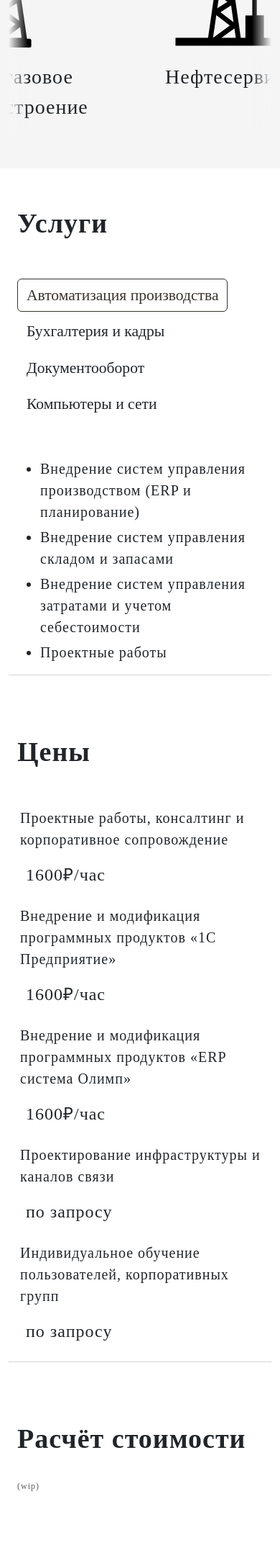
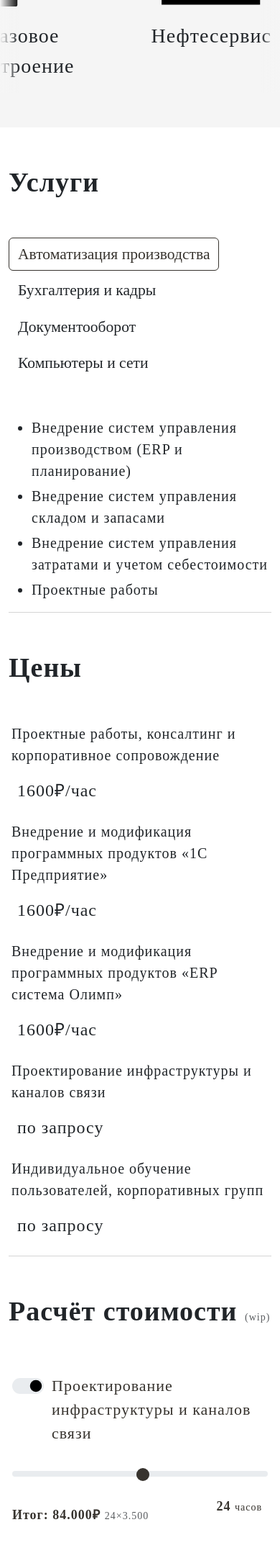
Before and after one commit to sidney31/ApiFactory, a Django app: template main/templates/main/main_page.html in a window 390 px wide. Shown: the part 1760-3917 px from the top of the page at 72% size. Run offline with Django 5.2, Linux system fonts and the light colour scheme; the template is opened without the code that fills it, so the values that code supplies are empty; some libraries are stand-ins or nearby versions; some web fonts are replaced.

Commit message:
change `section2` size for different screen-width; remove blue ring for some elements

```diff
--- a/ApiFactory/static/css/index.css
+++ b/ApiFactory/static/css/index.css
@@ -357,7 +357,7 @@
 }
 
 .section2 {
-    width: 500px;
+    width: 45%;
     padding: 10px 5px;
     margin: 10px;
 }
@@ -370,7 +370,7 @@
 }
 
 .section2 > .content {
-    font-size: 22px;
+    font-size: 24px;
     font-weight: 600;
     text-decoration: none;
     color: var(--main-dark-color);
@@ -390,7 +390,7 @@
 }
 
 small {
-    font-size: 12px;
+    font-size: 14px;
     font-weight: 400;
 }
 
@@ -407,9 +407,13 @@
     top: -100px;
 }
 
+.form-check-input {
+    background-color: #e9ecef;
+}
+
 .form-check-input:checked {
     background-color: #e9ecef;
-    border-color: rgba(1, 1, 1, 10%);
+    border: none;
 }
 
 .form-switch .form-check-input {
@@ -436,6 +440,12 @@
     cursor: pointer;
 }
 
+*:focus, input {
+    border: none !important;
+    box-shadow: none !important;
+    outline: none !important;
+}
+
 @media (max-width: 1400px) {
     .fs-xxl {
         font-size: 54px;
@@ -445,6 +455,10 @@
 @media (max-width: 1200px) {
     .fs-xxl {
         font-size: 48px;
+    }
+
+    .section2 {
+        width: 100%;
     }
 }
 
@@ -457,9 +471,15 @@
         font-size: 52px;
         text-wrap: wrap;
     }
+
 }
 
 @media (max-width: 768px) {
+
+    .container {
+        padding: 0;
+    }
+
     .fs-xxl {
         font-size: 32px;
     }
@@ -476,12 +496,17 @@
         width: calc(100% / 2)
     }
 
+    .section2 {
+        margin: 0;
+    }
+
     .section2 > .title {
         height: auto;
     }
 
     .section2 > .content {
         font-size: 18px;
+        width: 100%;
     }
 
     .section2 .form-range {
--- a/main/templates/main/main_page.html
+++ b/main/templates/main/main_page.html
@@ -377,7 +377,7 @@
                 <b>Расчёт стоимости</b>
                 <small class="text-muted">(wip)</small>
             </p>
-            <div class="mx-auto d-flex flex-wrap gap-5 ">
+            <div class="d-flex flex-wrap justify-content-between gap-3">
                 <div class="section2">
                     <div class="title">
                         <div class="form-check form-switch">
```
